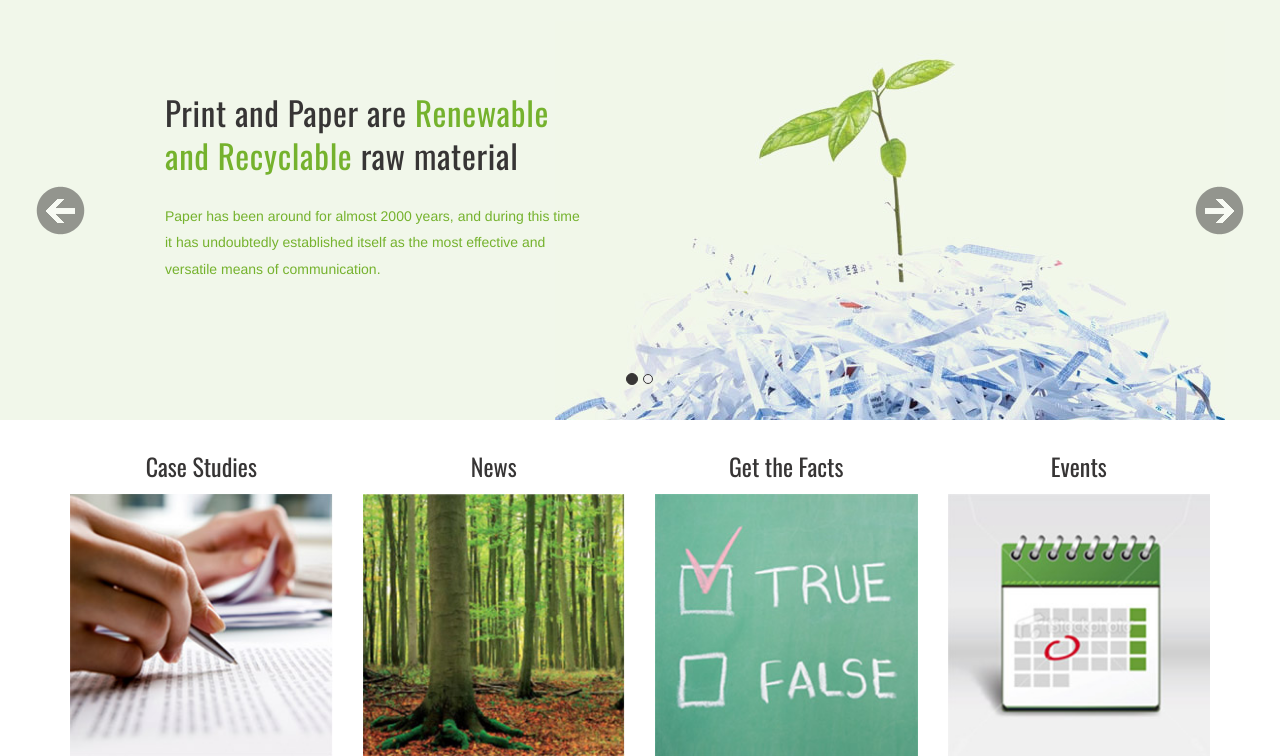
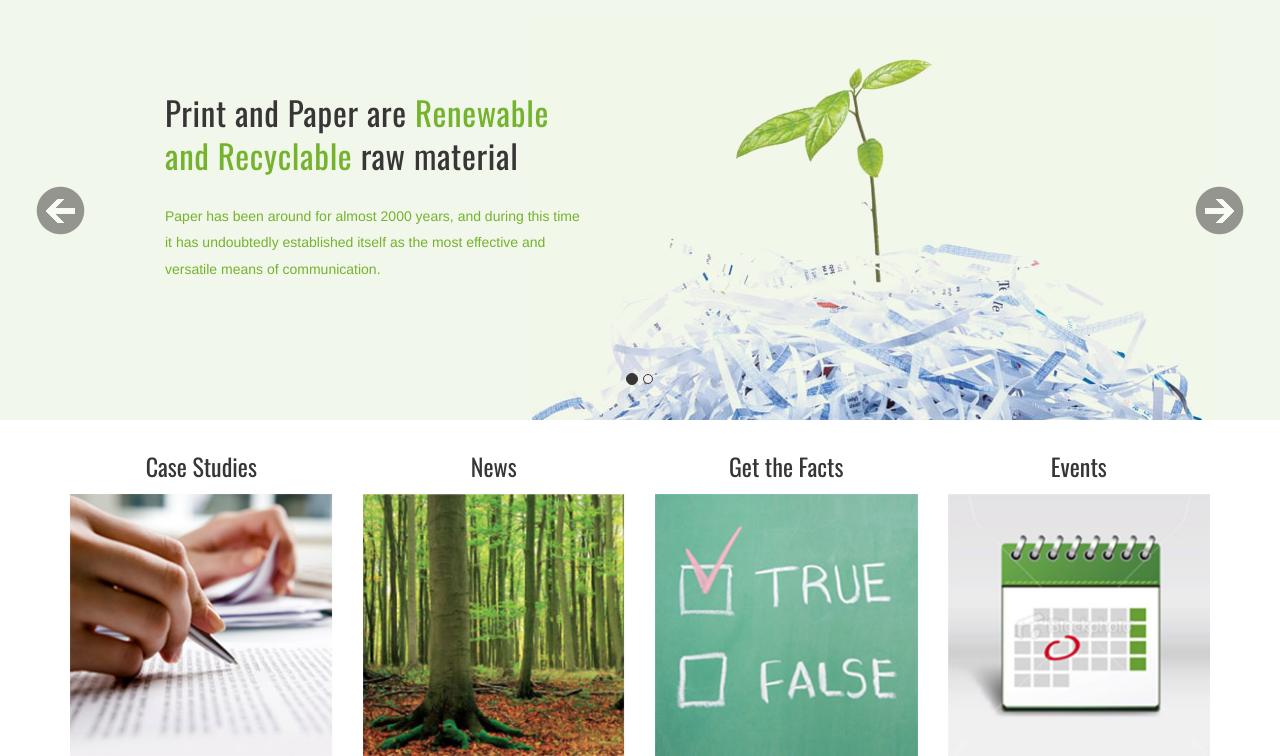
Before and after one commit to RAcreative/phpexample1, a PHP site: page /index.html in a window 1280 px wide. Shown: the part 145-901 px from the top of the page. Run offline with PHP 8.4, Linux system fonts and the light colour scheme.

Commit message:
Tweaked banner

```diff
--- a/phpExample/css/default.css
+++ b/phpExample/css/default.css
@@ -566,7 +566,7 @@ a.nounderline {
     float: right;
     z-index: 5;
     position: absolute;
-    right: 0px;
+    right: 2%;
     bottom: 0px;
     max-width: 100%;
 }
```
